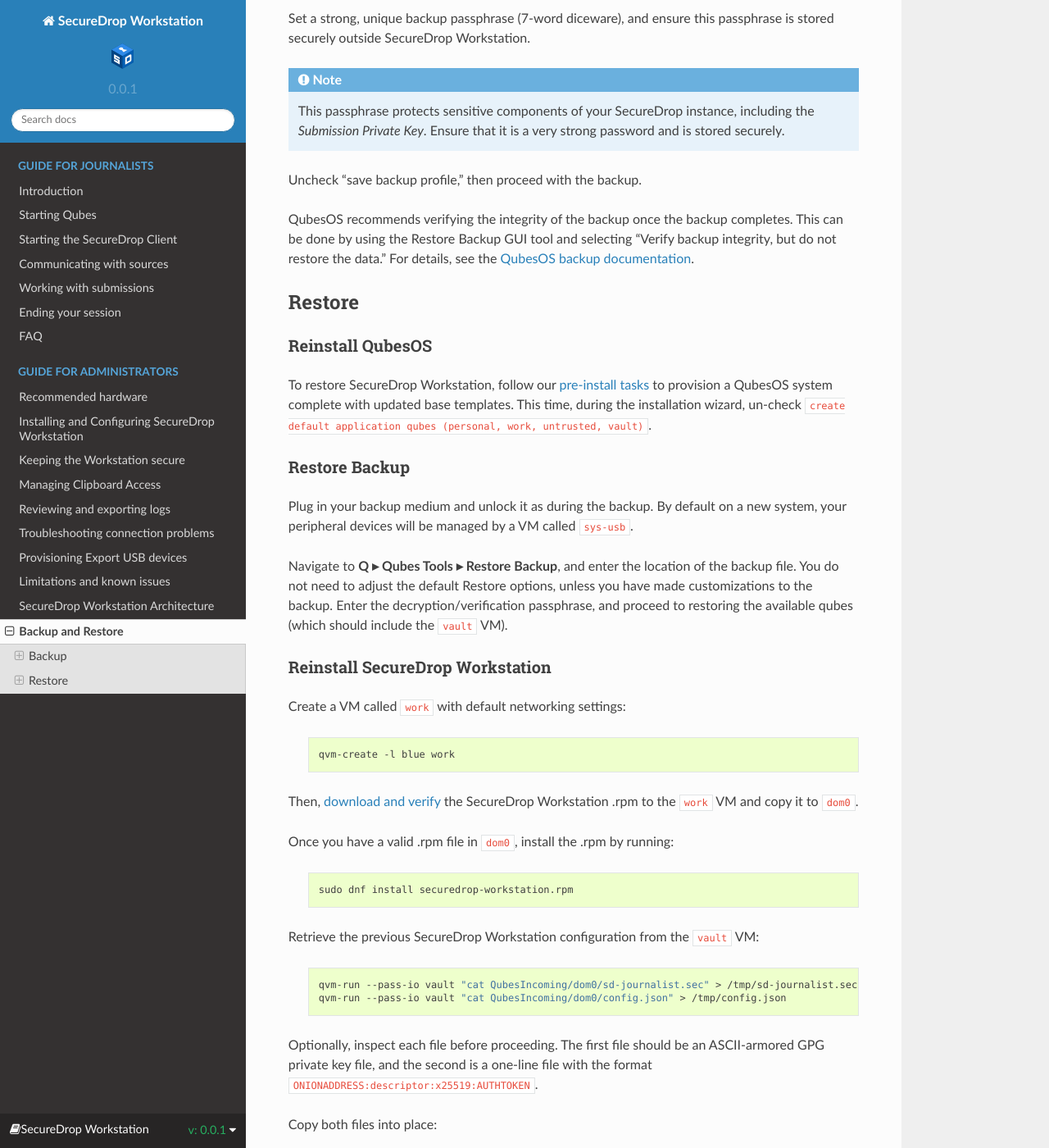
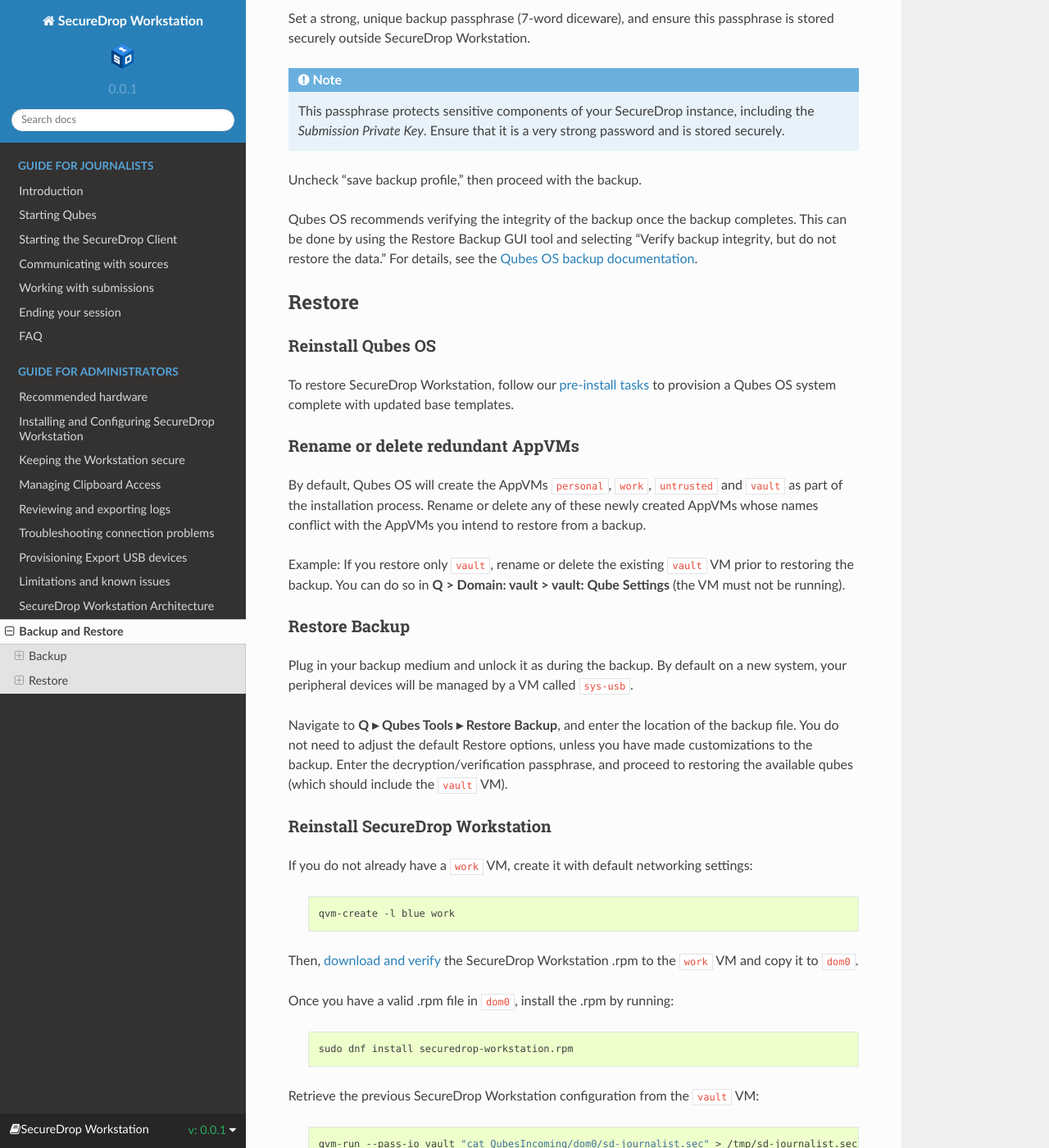
Before and after one commit to freedomofpress/securedrop-workstation-docs, a Sphinx documentation site: the page built from docs/admin/backup.rst, in a window 1280 px wide and 1400 px high, scrolled down 1451 px. Shown: the whole window at 82% size. Built offline with Sphinx 7.4.7 and the Read the Docs theme 2.0.0, drawn with Linux system fonts in a browser that asks for light colours; some of the changed text lies outside the part shown.

Commit message:
Tweaks to install/restore docs based on real-world experiences

```diff
--- a/docs/admin/backup.rst
+++ b/docs/admin/backup.rst
@@ -3,7 +3,7 @@
 
 .. include:: ../includes/top-warning.rst
 
-QubesOS has a `backup utility <https://www.qubes-os.org/doc/backup-restore/>`_
+Qubes OS has a `backup utility <https://www.qubes-os.org/doc/backup-restore/>`_
 that allows for backup and restoration of user-specified VMs.
 
 To perform backups, you will need:
@@ -71,25 +71,34 @@
 
 Uncheck "save backup profile," then proceed with the backup.
 
-QubesOS recommends verifying the integrity of the backup once the backup
+Qubes OS recommends verifying the integrity of the backup once the backup
 completes. This can be done by using the Restore Backup GUI tool and selecting
 "Verify backup integrity, but do not restore the data." For details, see the
-`QubesOS backup documentation <https://www.qubes-os.org/doc/backup-restore/>`_.
+`Qubes OS backup documentation <https://www.qubes-os.org/doc/backup-restore/>`_.
 
 Restore
 -------
 
-Reinstall QubesOS
-~~~~~~~~~~~~~~~~~
+Reinstall Qubes OS
+~~~~~~~~~~~~~~~~~~
 
 To restore SecureDrop Workstation, follow our
-:doc:`pre-install tasks <install>` to provision a QubesOS system complete with
-updated base templates. This time, during the installation wizard, un-check
-``create default application qubes (personal, work, untrusted, vault)``.
+:doc:`pre-install tasks <install>` to provision a Qubes OS system complete with
+updated base templates.
+
+Rename or delete redundant AppVMs
+~~~~~~~~~~~~~~~~~~~~~~~~~~~~~~~~~
+By default, Qubes OS will create the AppVMs ``personal``, ``work``, ``untrusted``
+and ``vault`` as part of the installation process. Rename or delete any
+of these newly created AppVMs whose names conflict with the AppVMs you
+intend to restore from a backup.
+
+Example: If you restore only ``vault``, rename or delete the existing
+``vault`` VM prior to restoring the backup. You can do so in
+**Q > Domain: vault > vault: Qube Settings** (the VM must not be running).
 
 Restore Backup
 ~~~~~~~~~~~~~~
-
 Plug in your backup medium and unlock it as during the backup. By default
 on a new system, your peripheral devices will be managed by a VM called
 ``sys-usb``.
@@ -103,7 +112,7 @@
 Reinstall SecureDrop Workstation
 ~~~~~~~~~~~~~~~~~~~~~~~~~~~~~~~~
 
-Create a VM called ``work`` with default networking settings:
+If you do not already have a ``work`` VM, create it with default networking settings:
 
   .. code-block:: sh
 
@@ -127,8 +136,10 @@
     qvm-run --pass-io vault "cat QubesIncoming/dom0/config.json" > /tmp/config.json
 
 Optionally, inspect each file before proceeding. The first
-file should be an ASCII-armored GPG private key file, and the second is a
-one-line file with the format ``ONIONADDRESS:descriptor:x25519:AUTHTOKEN``.
+file should be an ASCII-armored GPG private key file. The second file should
+follow the format of the `example configuration file <https://raw.githubusercontent.com/freedomofpress/securedrop-workstation/main/config.json.example>`_,
+with values for its fields (e.g., ``hostname``, ``submission_key_fpr``) specific to
+your configuration. The file may be formatted in a single line without whitespace.
 
 Copy both files into place:
 
--- a/docs/admin/hardware.rst
+++ b/docs/admin/hardware.rst
@@ -12,6 +12,8 @@
 - 64-bit Intel or AMD processor with virtualization support
 - a minimum of 16GB RAM (32GB recommended for production use)
 - sufficient disk space for the Qubes OS base install and SecureDrop Workstation VMs (a 128GB or greater SSD is recommended)
+
+We recommend against a device that requires an external USB keyboard for security reasons.
 
 More information on hardware compatibility can be found on the `Qubes OS System Requirements <https://www.qubes-os.org/doc/system-requirements/>`_ page, and information on specific systems can be found via the `hardware compatibility list <https://www.qubes-os.org/hcl/>`_.
 
```
Also changed, not shown: docs/admin/install.rst (+9 -3 lines).
